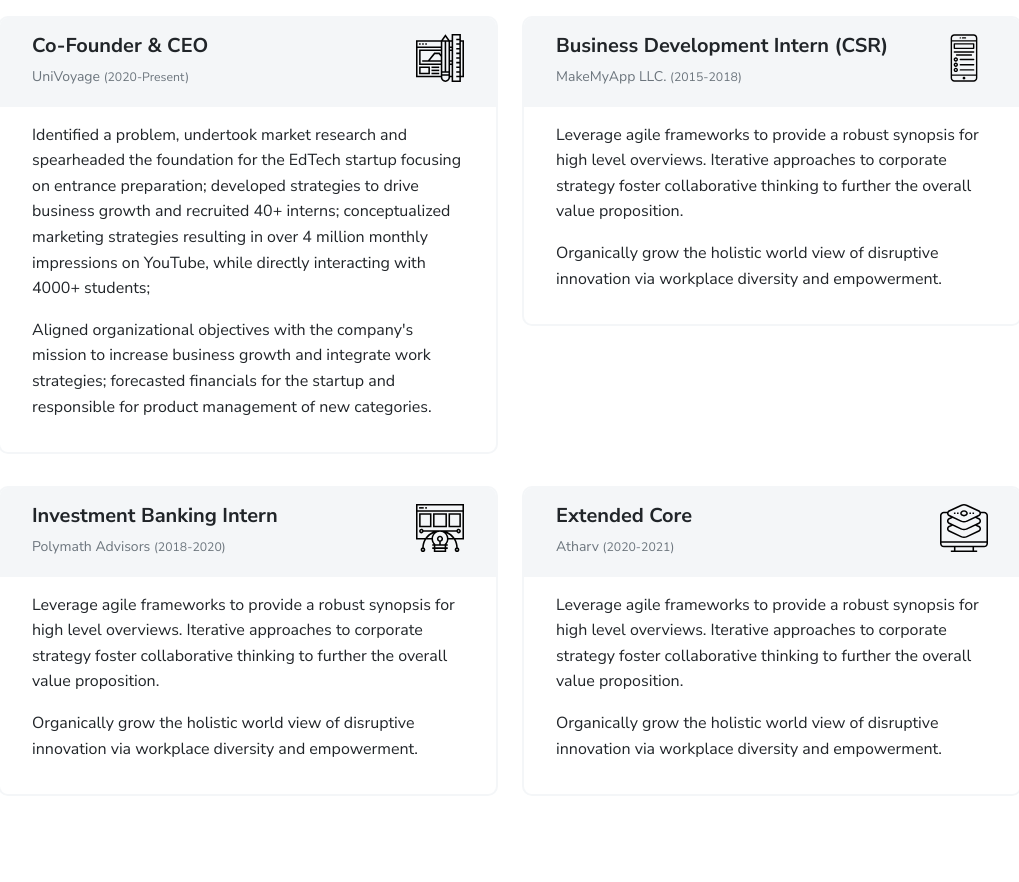
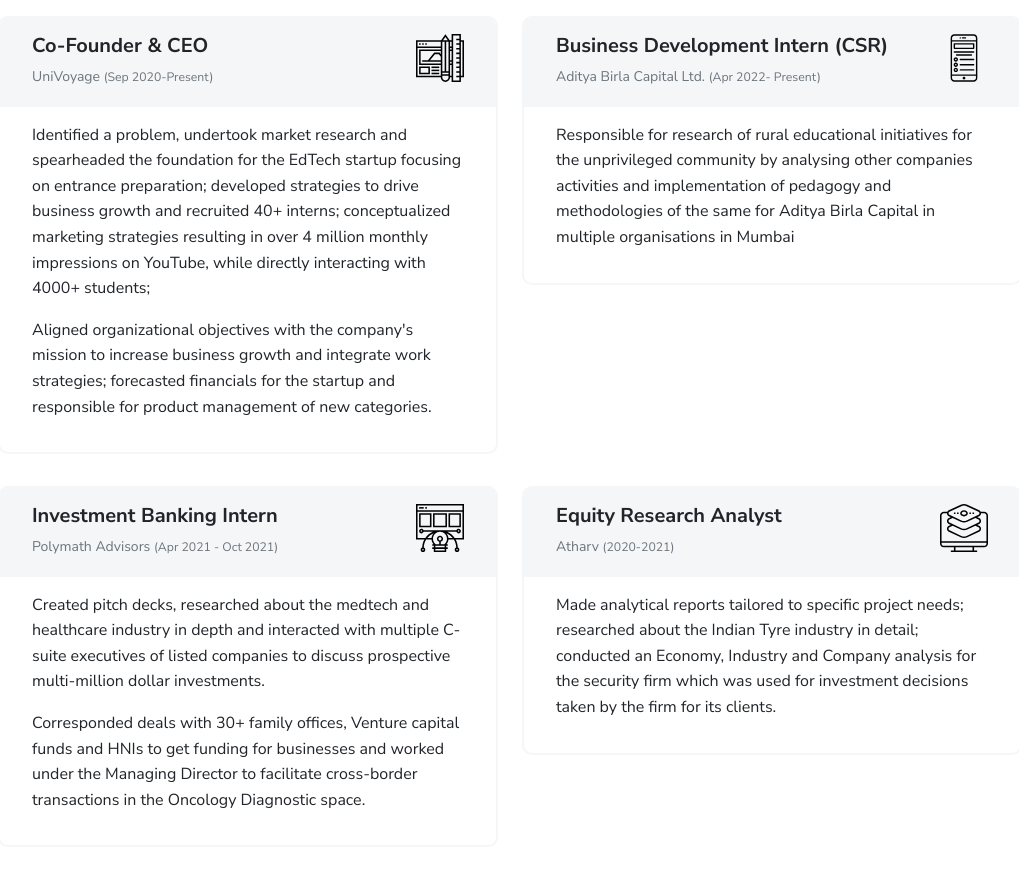
Before and after one commit to rush0701/rush0701.github.io, a plain HTML site: page index.html in a window 1280 px wide. Shown: the part 3320-4202 px from the top of the page, without its empty margins (130-1149 px from the left). Drawn offline with Linux system fonts and the light colour scheme.

Commit message:
Update index.html

```diff
--- a/index.html
+++ b/index.html
@@ -289,7 +289,7 @@
             <div class="d-flex justify-content-between">
               <div>
                 <h3 class="h5 mb-1">Co-Founder & CEO</h3>
-                <div class="text-muted text-small">UniVoyage <small>(2020-Present)</small></div>
+                <div class="text-muted text-small">UniVoyage <small>(Sep 2020-Present)</small></div>
               </div><img src="images/services/ui-ux.svg" width="48" height="48" alt="ui-ux"/>
             </div>
           </div>
@@ -306,13 +306,12 @@
             <div class="d-flex justify-content-between">
               <div>
                 <h3 class="h5 mb-1">Business Development Intern (CSR) </h3>
-                <div class="text-muted text-small">MakeMyApp LLC. <small>(2015-2018)</small></div>
+                <div class="text-muted text-small">Aditya Birla Capital Ltd. <small>(Apr 2022- Present)</small></div>
               </div><img src="images/services/app-development.svg" width="48" height="48" alt="app development"/>
             </div>
           </div>
           <div class="card-body px-3 py-2">
-            <p>Leverage agile frameworks to provide a robust synopsis for high level overviews. Iterative approaches to corporate strategy foster collaborative thinking to further the overall value proposition.</p>
-            <p>Organically grow the holistic world view of disruptive innovation via workplace diversity and empowerment.</p>
+            <p>Responsible for research of rural educational initiatives for the unprivileged community by analysing other companies activities and implementation of pedagogy and methodologies of the same for Aditya Birla Capital in multiple organisations in Mumbai</p>
           </div>
         </div>
       </div>
@@ -322,13 +321,13 @@
             <div class="d-flex justify-content-between">
               <div>
                 <h3 class="h5 mb-1">Investment Banking Intern</h3>
-                <div class="text-muted text-small">Polymath Advisors <small>(2018-2020)</small></div>
+                <div class="text-muted text-small">Polymath Advisors <small>(Apr 2021 - Oct 2021)</small></div>
               </div><img src="images/services/web-design.svg" width="48" height="48" alt="web design"/>
             </div>
           </div>
           <div class="card-body px-3 py-2">
-            <p>Leverage agile frameworks to provide a robust synopsis for high level overviews. Iterative approaches to corporate strategy foster collaborative thinking to further the overall value proposition.</p>
-            <p>Organically grow the holistic world view of disruptive innovation via workplace diversity and empowerment.</p>
+            <p>Created pitch decks, researched about the medtech and healthcare industry in depth and interacted with multiple C-suite executives of listed companies to discuss prospective multi-million dollar investments.</p>
+            <p>Corresponded deals with 30+ family offices, Venture capital funds and HNIs to get funding for businesses and worked under the Managing Director to facilitate cross-border transactions in the Oncology Diagnostic space.</p>
           </div>
         </div>
       </div>
@@ -337,14 +336,14 @@
           <div class="card-header px-3 py-2">
             <div class="d-flex justify-content-between">
               <div>
-                <h3 class="h5 mb-1">Extended Core</h3>
+                <h3 class="h5 mb-1">Equity Research Analyst</h3>
                 <div class="text-muted text-small">Atharv <small>(2020-2021)</small></div>
               </div><img src="images/services/full-stack.svg" width="48" height="48" alt="full stack"/>
             </div>
           </div>
           <div class="card-body px-3 py-2">
-            <p>Leverage agile frameworks to provide a robust synopsis for high level overviews. Iterative approaches to corporate strategy foster collaborative thinking to further the overall value proposition.</p>
-            <p>Organically grow the holistic world view of disruptive innovation via workplace diversity and empowerment.</p>
+            <p>Made analytical reports tailored to specific project needs; researched about the Indian Tyre industry in detail; conducted an Economy, Industry and Company analysis for the security firm which was used for investment decisions taken by the firm for its clients.</p>
+            <p></p>
           </div>
         </div>
       </div>
```
